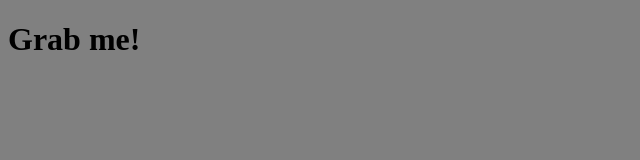
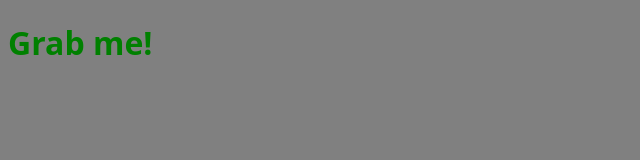
Before and after one commit to san-ghun/Primer, a plain HTML site: page index.html in a window 1280 px wide. Both pictures are taken after a click on the element "Grab me!". Shown: the whole page, without its empty margins (0-640 px from the left). Drawn offline with Linux system fonts and the light colour scheme.

Commit message:
feat: Update practice to work with CSS - CSS in Javascript example.

```diff
--- a/app.js
+++ b/app.js
@@ -1,54 +1,12 @@
 const h1 = document.querySelector("div.hello:first-child h1");
 
-let btn = true;
-
 function handleTitleClick() {
-    console.log("h1 was clicked");
-    btn = !btn;
-    if (btn) {
-        h1.style.color = "blue";
+    const clickedClass = "clicked";
+    if (h1.classList.contains(clickedClass)) {
+        h1.classList.remove(clickedClass);
     } else {
-        h1.style.color = "green";
+        h1.classList.add(clickedClass);
     }
 }
 
-function handleMouseEnter() {
-    console.log("h1 was mouse entered");
-    btn = !btn;
-    if (btn) {
-        h1.style.color = "red";
-    } else {
-        h1.style.color = "yellow";
-    }
-}
-
-function handleMouseLeave() {
-    console.log("h1 was mouse left");
-    h1.style.color = "black";
-}
-
-function handleWindowResize() {
-    document.body.style.backgroundColor = "tomato";
-}
-
-function handleWindowCopy() {
-    alert("copier!");
-}
-
-function handleWindowOffline() {
-    alert("SOS no WIFI!");
-}
-
-function handleWindowOnline() {
-    alert("All Goood");
-}
-
 h1.addEventListener("click", handleTitleClick);
-h1.addEventListener("mouseenter", handleMouseEnter);
-h1.addEventListener("mouseleave", handleMouseLeave);
-
-window.addEventListener("resize", handleWindowResize);
-window.addEventListener("copy", handleWindowCopy);
-
-window.addEventListener("offline", handleWindowOffline);
-window.addEventListener("online", handleWindowOnline);
--- a/index.html
+++ b/index.html
@@ -9,7 +9,7 @@
 </head>
 <body>
     <div class="hello">
-        <h1 id="title">Grab me!</h1>
+        <h1 class="sexy-font">Grab me!</h1>
     </div>
 
     <script src="app.js"></script>
--- a/style.css
+++ b/style.css
@@ -1,3 +1,16 @@
 body {
     background-color: gray;
 }
+
+h1 {
+    color: cornflowerblue;
+    transition: color .5s ease-in-out;
+}
+
+.clicked {
+    color: green;
+}
+
+.sexy-font {
+    font-family: system-ui, -apple-system, BlinkMacSystemFont, 'Segoe UI', Roboto, Oxygen, Ubuntu, Cantarell, 'Open Sans', 'Helvetica Neue', sans-serif;
+}
```
